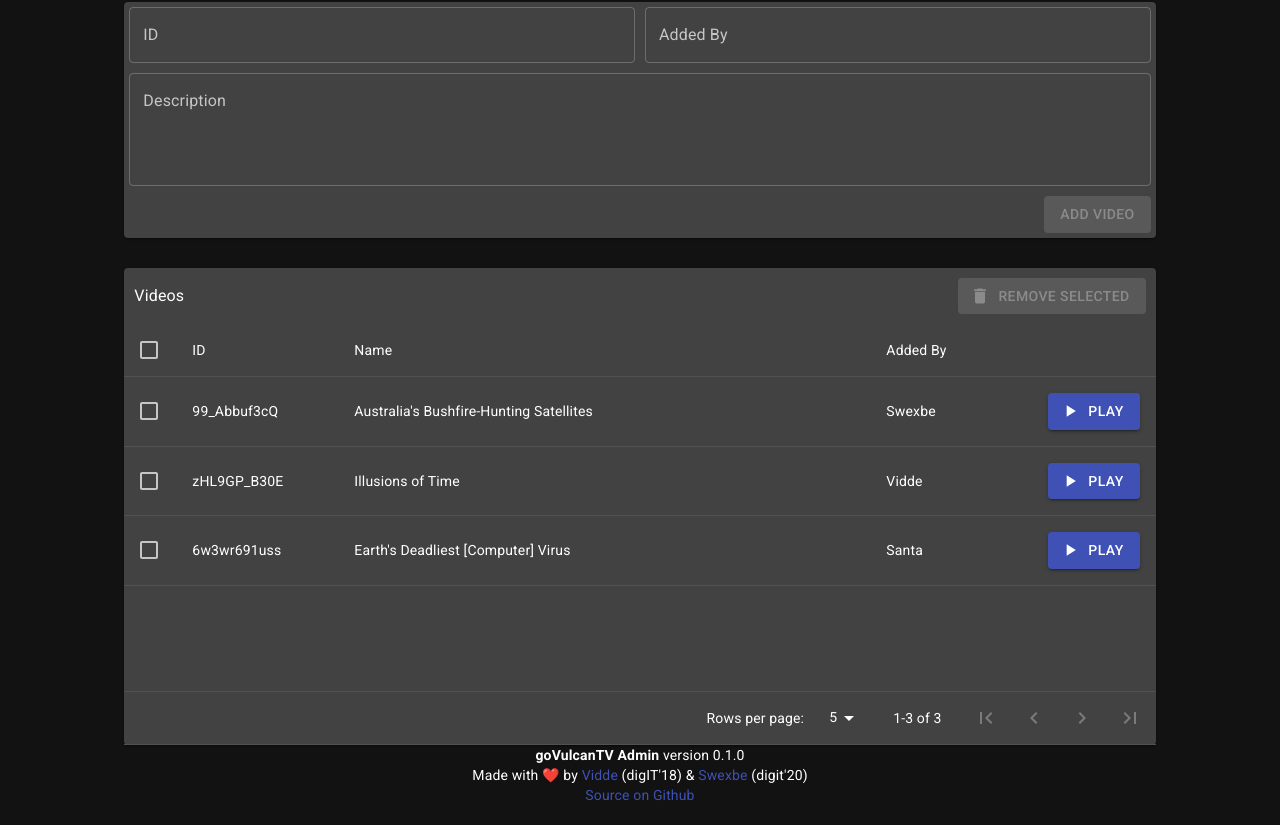
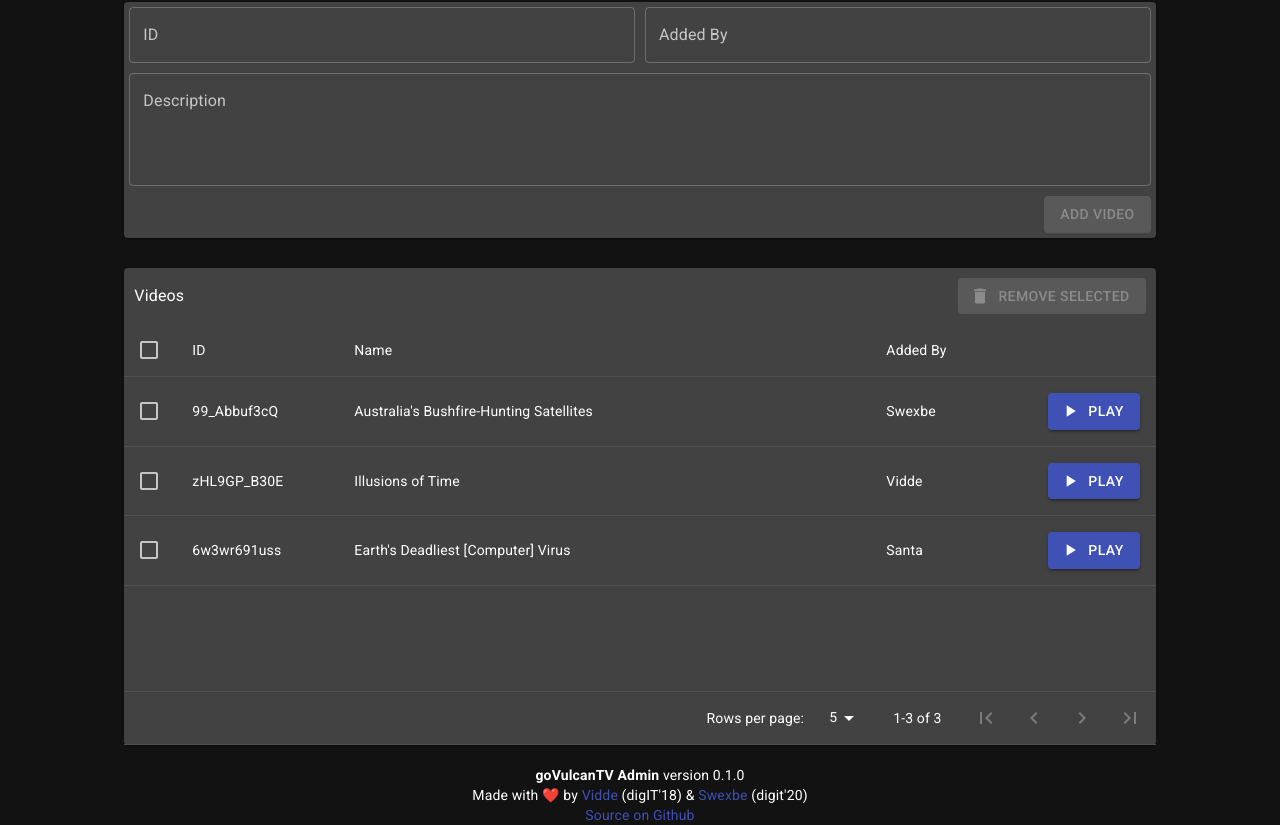
Before and after one commit to cthit/goVulcanTV, a React (Create React App) app in the folder frontend/: page / in a window 1280 px wide. Shown: the part 598-1423 px from the top of the page. Built offline with nearby package versions, Linux system fonts and the light colour scheme.

Commit message:
Add margin to footer

```diff
--- a/frontend/src/components/footer/Footer.tsx
+++ b/frontend/src/components/footer/Footer.tsx
@@ -3,7 +3,7 @@ import React from "react";
 
 const Footer = ({ version }: { version: any }) => {
     return (
-        <div>
+        <div style={{ marginTop: "20px" }}>
             <Typography
                 variant="body2"
                 align="center"
```
